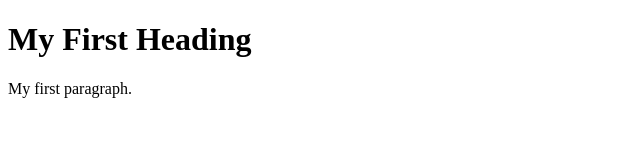
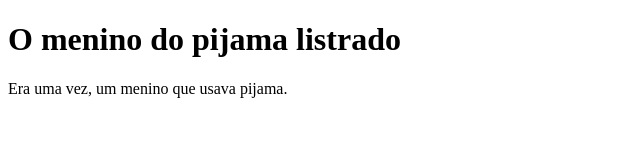
Before and after one commit to Ozeias453/aluno_talentotechOz-ias.github.io, a plain HTML site: page index.html in a window 1280 px wide. Shown: the whole page, without its empty margins (0-640 px from the left). Drawn offline with Linux system fonts and the light colour scheme.

Commit message:
Update index.html

```diff
--- a/index.html
+++ b/index.html
@@ -3,9 +3,9 @@
 <html>
 <body>
 
-<h1>My First Heading</h1>
+<h1>O menino do pijama listrado</h1>
 
-<p>My first paragraph.</p>
+<p>Era uma vez, um menino que usava pijama.</p>
 
 </body>
 </html>
```
